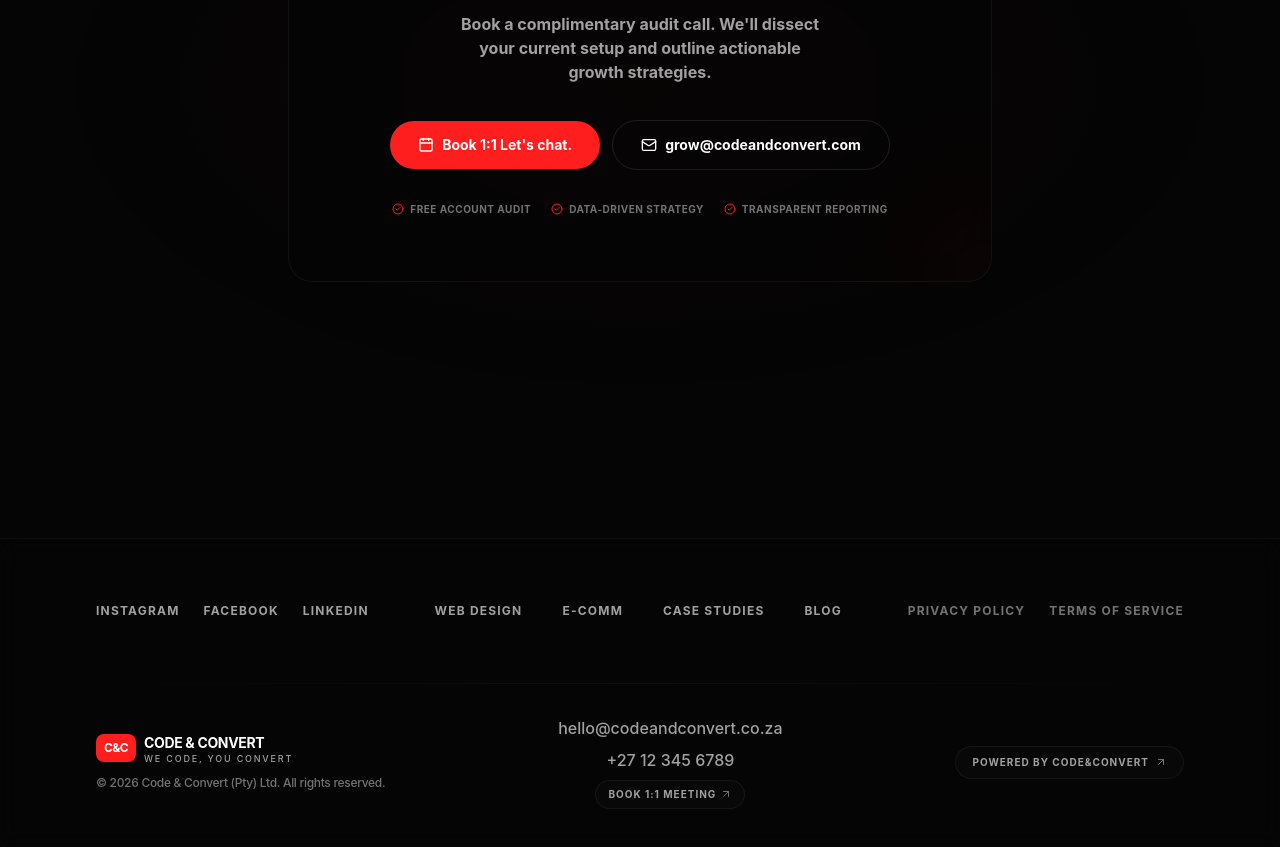
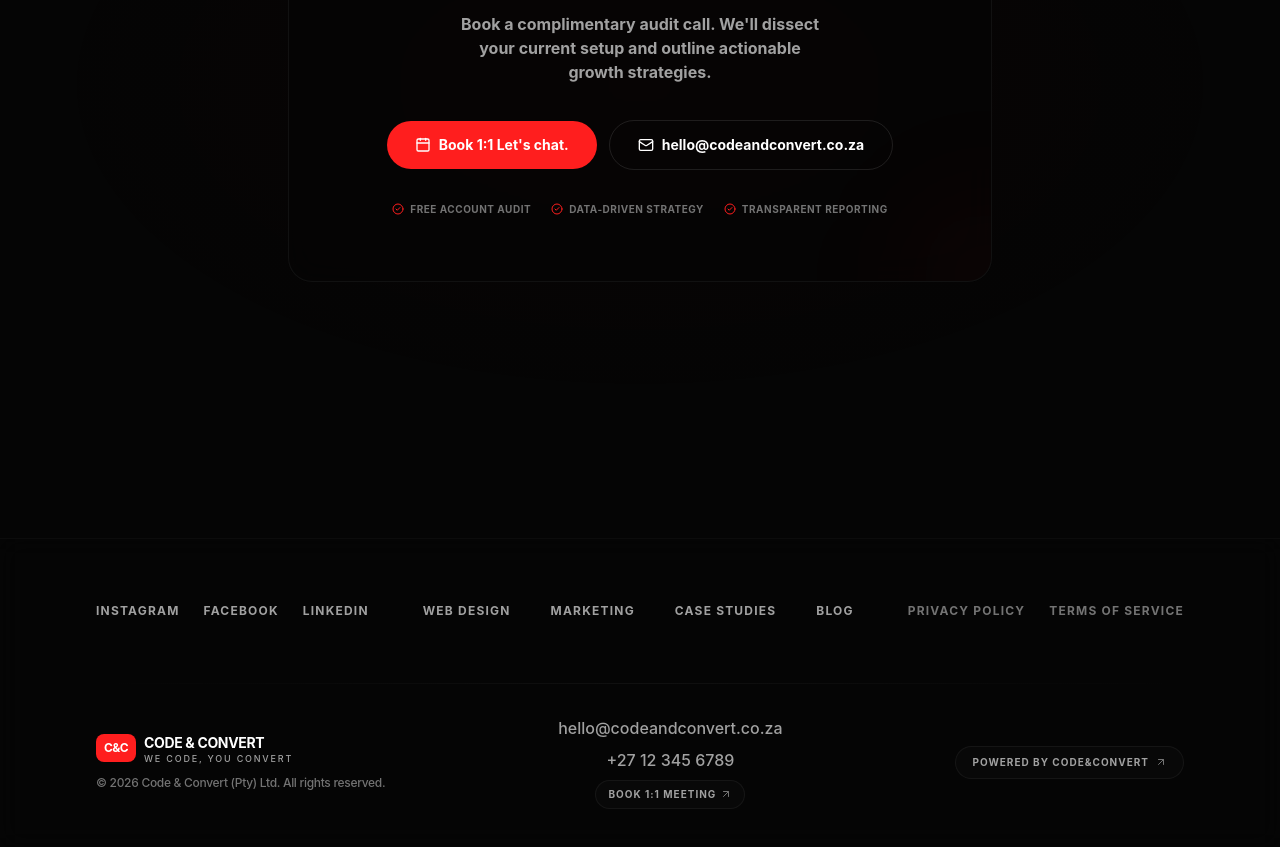
Before and after one commit to Code-Convert/code-convert, a Next.js app: page / in a window 1280 px wide. Shown: the part 4200-5047 px from the top of the page. Built offline with nearby package versions, Linux system fonts and the light colour scheme; no server answers; the database is empty.

Commit message:
fix: update contact email addresses and correct working and links. Instead of using e-com I changed it to Marketing.

```diff
--- a/app/(marketing)/privacy/page.tsx
+++ b/app/(marketing)/privacy/page.tsx
@@ -107,7 +107,7 @@ export default function PrivacyPage() {
               If you have any questions about this Privacy Policy, please contact us at:
             </p>
             <p className="mt-4">
-              <strong>Email:</strong> <a href="mailto:privacy@codeconvert.com" className="text-[#FF1E1E] hover:underline">privacy@codeconvert.com</a>
+              <strong>Email:</strong> <a href="mailto:hello@codeandconvert.co.za" className="text-[#FF1E1E] hover:underline">hello@codeandconvert.co.za</a>
             </p>
           </section>
         </div>
--- a/app/(marketing)/terms/page.tsx
+++ b/app/(marketing)/terms/page.tsx
@@ -160,7 +160,7 @@ export default function TermsPage() {
               For questions about these Terms of Service, please contact us at:
             </p>
             <p className="mt-4">
-              <strong>Email:</strong> <a href="mailto:legal@codeconvert.com" className="text-[#FF1E1E] hover:underline">legal@codeconvert.com</a>
+              <strong>Email:</strong> <a href="mailto:hello@codeandconvert.co.za" className="text-[#FF1E1E] hover:underline">hello@codeandconvert.co.za</a>
             </p>
           </section>
         </div>
--- a/app/admin-login/page.tsx
+++ b/app/admin-login/page.tsx
@@ -76,7 +76,7 @@ export default function AdminLogin() {
             type="email"
             value={formData.email}
             onChange={(e) => setFormData(prev => ({ ...prev, email: e.target.value }))}
-            placeholder="admin@codeconvert.com"
+            placeholder="hello@codeandconvert.co.za"
             required
           />
 
--- a/components/layout/CTA.tsx
+++ b/components/layout/CTA.tsx
@@ -30,13 +30,13 @@ export default function CTA() {
             </p>
 
             <div className="flex flex-col sm:flex-row items-center justify-center gap-3">
-              <a href="#" className="inline-flex items-center justify-center gap-2 px-5 md:px-7 py-3 md:py-3.5 text-xs md:text-sm font-bold rounded-full bg-[#FF1E1E] text-white hover:-translate-y-px hover:scale-[1.02] hover:shadow-[0_0_32px_rgba(255,30,30,0.25),0_8px_24px_rgba(0,0,0,0.3)] active:scale-[0.98] transition-all duration-300 w-full sm:w-auto">
+              <a href="/contact-us" className="inline-flex items-center justify-center gap-2 px-5 md:px-7 py-3 md:py-3.5 text-xs md:text-sm font-bold rounded-full bg-[#FF1E1E] text-white hover:-translate-y-px hover:scale-[1.02] hover:shadow-[0_0_32px_rgba(255,30,30,0.25),0_8px_24px_rgba(0,0,0,0.3)] active:scale-[0.98] transition-all duration-300 w-full sm:w-auto">
                 <Calendar className="w-3.5 md:w-4 h-3.5 md:h-4" />
                 Book 1:1 Let's chat.
               </a>
-              <a href="mailto:grow@codeandconvert.com" className="inline-flex items-center justify-center gap-2 px-5 md:px-7 py-3 md:py-3.5 text-xs md:text-sm font-bold rounded-full border border-white/10 text-white bg-transparent hover:border-white/20 hover:bg-white/5 transition-all duration-300 w-full sm:w-auto">
+              <a href="mailto:hello@codeandconvert.co.za" className="inline-flex items-center justify-center gap-2 px-5 md:px-7 py-3 md:py-3.5 text-xs md:text-sm font-bold rounded-full border border-white/10 text-white bg-transparent hover:border-white/20 hover:bg-white/5 transition-all duration-300 w-full sm:w-auto">
                 <Mail className="w-3.5 md:w-4 h-3.5 md:h-4" />
-                grow@codeandconvert.com
+                hello@codeandconvert.co.za
               </a>
             </div>
 
--- a/components/layout/Footer.tsx
+++ b/components/layout/Footer.tsx
@@ -16,7 +16,7 @@ export default function Footer() {
 
           <div className="flex items-center justify-center gap-x-6 sm:gap-x-10 flex-1">
             <a href="/web-design" className="text-xs font-bold uppercase tracking-widest text-neutral-400 hover:text-white transition-colors whitespace-nowrap">Web design</a>
-            <a href="/marketing" className="text-xs font-bold uppercase tracking-widest text-neutral-400 hover:text-white transition-colors whitespace-nowrap">E-comm</a>
+            <a href="/marketing" className="text-xs font-bold uppercase tracking-widest text-neutral-400 hover:text-white transition-colors whitespace-nowrap">Marketing</a>
             <a href="/case-studies" className="text-xs font-bold uppercase tracking-widest text-neutral-400 hover:text-white transition-colors whitespace-nowrap">Case Studies</a>
             <a href="/blog" className="text-xs font-bold uppercase tracking-widest text-neutral-400 hover:text-white transition-colors whitespace-nowrap">Blog</a>
           </div>
@@ -32,7 +32,7 @@ export default function Footer() {
         <div className="lg:hidden space-y-6 mb-8">
           <div className="flex flex-wrap items-center justify-center gap-x-4 gap-y-3">
             <a href="/web-design" className="text-xs font-bold uppercase tracking-widest text-neutral-400 hover:text-white transition-colors">Web design</a>
-            <a href="/marketing" className="text-xs font-bold uppercase tracking-widest text-neutral-400 hover:text-white transition-colors">E-comm</a>
+            <a href="/marketing" className="text-xs font-bold uppercase tracking-widest text-neutral-400 hover:text-white transition-colors">Marketing</a>
             <a href="/case-studies" className="text-xs font-bold uppercase tracking-widest text-neutral-400 hover:text-white transition-colors">Case Studies</a>
             <a href="/blog" className="text-xs font-bold uppercase tracking-widest text-neutral-400 hover:text-white transition-colors">Blog</a>
           </div>
```
Also changed, not shown: 1 other file (tests, documents, lock files or other folders).
